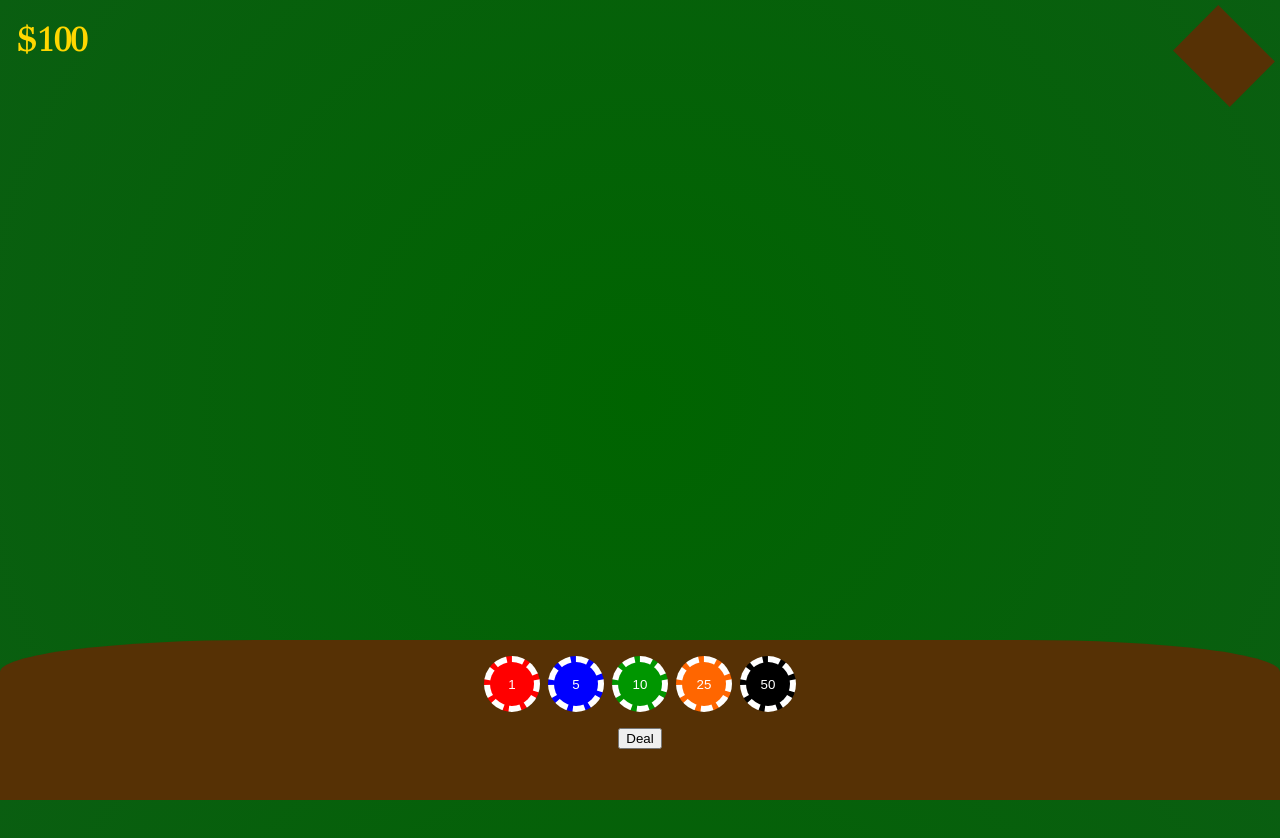
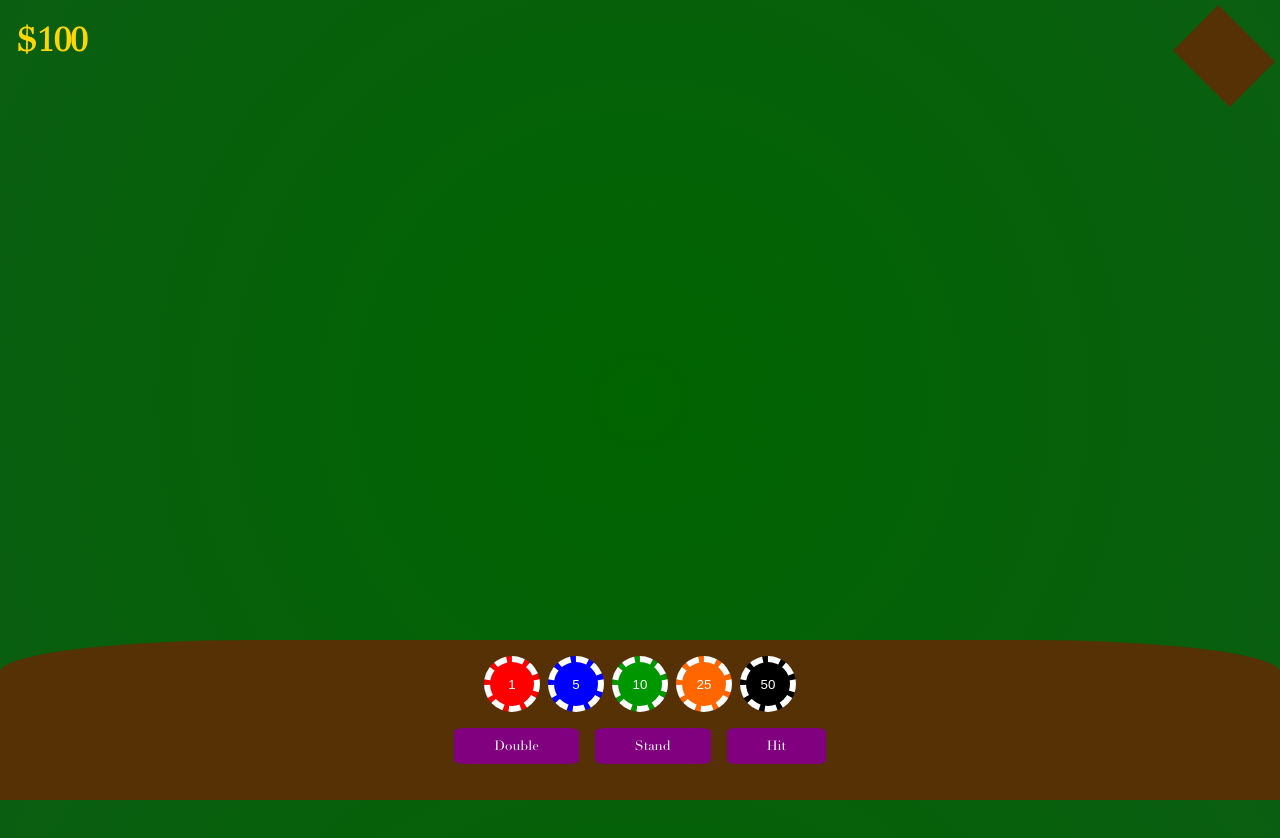
Before and after one commit to thijew/front-end-for-designers, a plain HTML site: page opdracht2/index.html in a window 1280 px wide. Both pictures are taken after a click on the button "Deal". Drawn offline with Linux system fonts and the light colour scheme; no server answers.

Commit message:
FIX Bottom buttons

```diff
--- a/opdracht2/scripts/cards.js
+++ b/opdracht2/scripts/cards.js
@@ -39,6 +39,14 @@ function getCards() {
     })
 }
 
+const newButtons = document.querySelector("section:last-of-type ul:nth-of-type(2)")
+
+function showButtons() {
+    newButtons.style.display = "flex"
+    dealButton.style.display = "none"
+}
+
+
 async function getData(URL) {
 	return (
 		fetch(URL)
@@ -47,6 +55,11 @@ async function getData(URL) {
 	);
 }
 
-dealButton.onclick = getCards
+function combineFuctions() {
+    showButtons()
+    getCards()
+}
 
-// dealButton.addEventListener("click", getCards)
+dealButton.onclick = combineFuctions
+
+// showButtons()
--- a/opdracht2/styles/style.css
+++ b/opdracht2/styles/style.css
@@ -82,7 +82,7 @@ summary {
 body {
 	font-family: var(--main-font);
 	color: var(--clr-text);
-	height: 100vh;
+	height: 100dvh;
 	margin: 0;
 	padding: 0;
 
@@ -153,10 +153,12 @@ main h1 {
 /* Cards */
 
 section:first-of-type {
+	display: grid;
 	height: 100%;
-	display: grid;
+	grid-template-columns: 0.5fr 0.5fr;
 }
 section:first-of-type p {
+	display: grid;
 	height: 20%;
 }
 
@@ -249,6 +251,24 @@ section:last-of-type ul:first-of-type li:nth-of-type(5) {
 	background-color: var(--chip-5);
 }
 
+
+/* Buttons */
+
+section > button,
+section:last-of-type ul:last-of-type li button {
+	font-family: var(--header-font);
+	text-align: center;
+	color: var(--chip-break);
+	background-color: var(--clr-btn);
+	border: none;
+	border-radius: 10%;
+	padding: 0.7em 3em 0.7em 3em;
+}
+
+
 section:last-of-type ul:nth-of-type(2) {
 	display: none;
+	margin: 0;
+	padding: 0;
+	gap: 1rem;
 }
```
